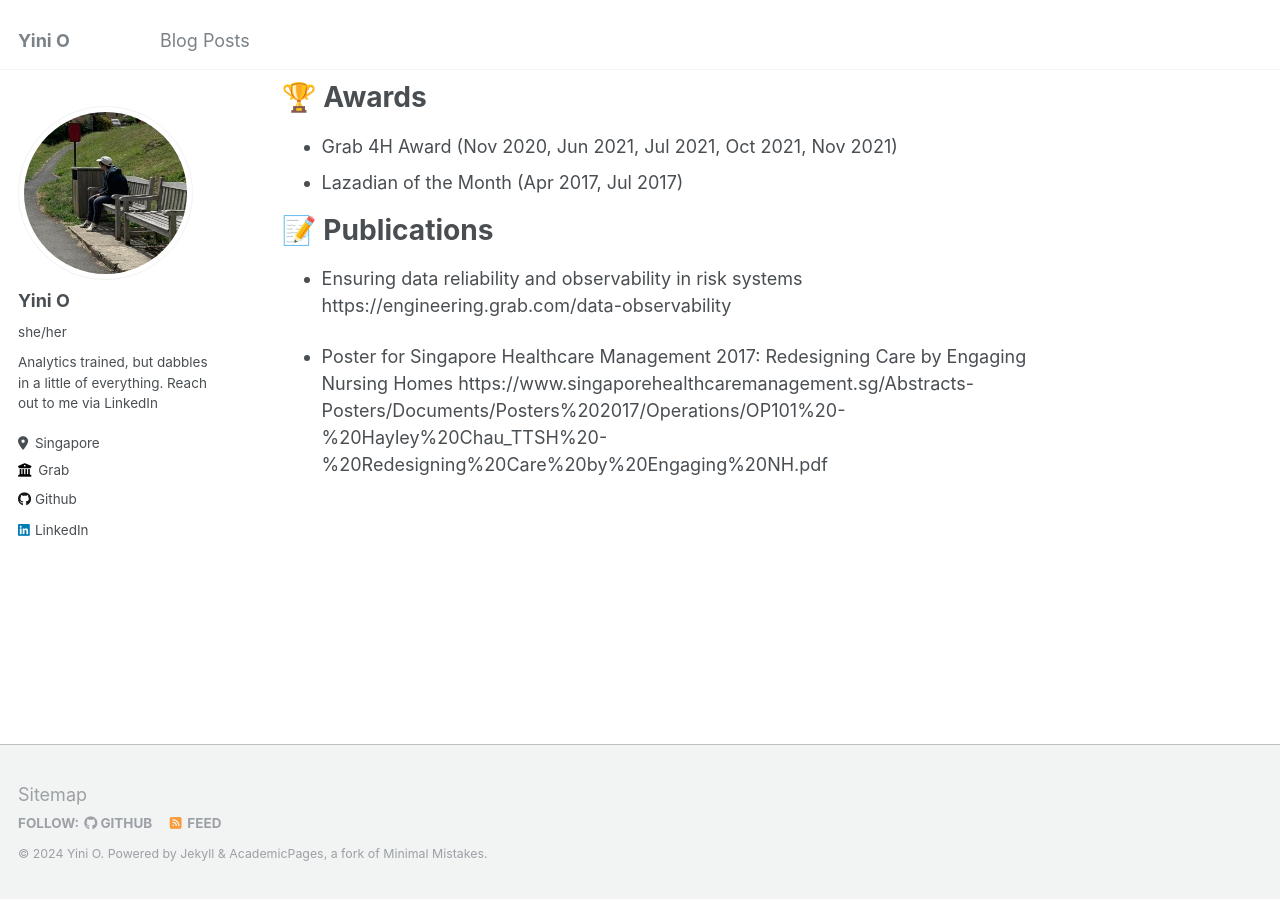
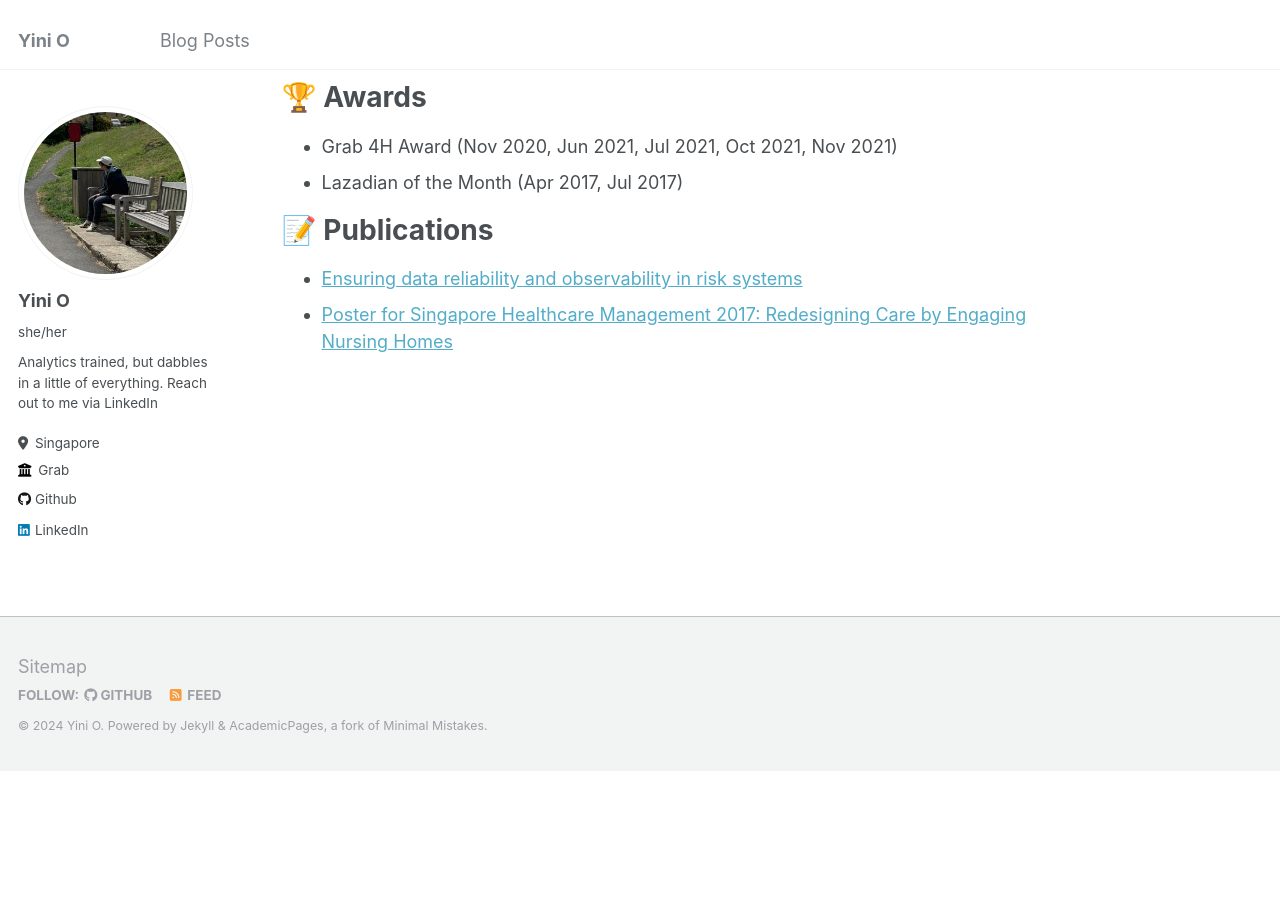
Before and after one commit to baqspaces/baqspaces.github.io, a Jekyll site: the page built from _pages/about.md, in a window 1280 px wide and 900 px high, scrolled down 696 px. Built offline with Jekyll 4.4.1, drawn with Linux system fonts in a browser that asks for light colours; after the commit the page ends 1468 px from its top, so only the background shows below that.

Commit message:
amend pub

```diff
--- a/_pages/about.md
+++ b/_pages/about.md
@@ -36,8 +36,5 @@ Welcome!
 
 📝 Publications
 ======
-* Ensuring data reliability and observability in risk systems
-https://engineering.grab.com/data-observability
-
-* Poster for Singapore Healthcare Management 2017: Redesigning Care by Engaging Nursing Homes
-https://www.singaporehealthcaremanagement.sg/Abstracts-Posters/Documents/Posters%202017/Operations/OP101%20-%20Hayley%20Chau_TTSH%20-%20Redesigning%20Care%20by%20Engaging%20NH.pdf
+* [Ensuring data reliability and observability in risk systems](https://engineering.grab.com/data-observability)
+* [Poster for Singapore Healthcare Management 2017: Redesigning Care by Engaging Nursing Homes](https://www.singaporehealthcaremanagement.sg/Abstracts-Posters/Documents/Posters%202017/Operations/OP101%20-%20Hayley%20Chau_TTSH%20-%20Redesigning%20Care%20by%20Engaging%20NH.pdf)
```
